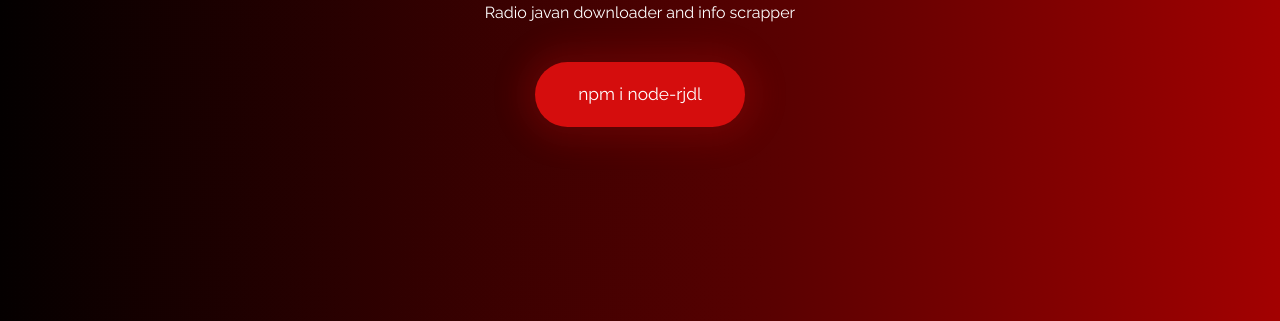
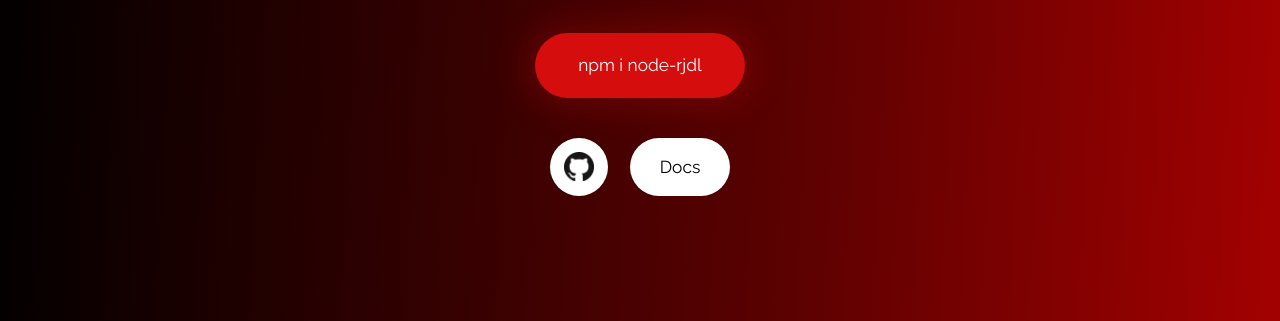
Before and after one commit to Keivan-sf/rjdl, a plain HTML site: page index.html in a window 1280 px wide. Shown: the part 479-800 px from the top of the page. Drawn offline with Linux system fonts and the light colour scheme.

Commit message:
Add action buttons

```diff
--- a/index.html
+++ b/index.html
@@ -36,6 +36,21 @@
                     Radio javan downloader and info scrapper
                 </p>
                 <div class="install-box">npm i node-rjdl</div>
+                <div class="btn-container">
+                    <a
+                        class="action-btn docs"
+                        href="https://keivan-sf.github.io/rjdl/docs"
+                        alt="Radio javan downloader for nodejs"
+                    >
+                        <div>Docs</div>
+                    </a>
+                    <a
+                        class="action-btn github"
+                        href="https://github.com/Keivan-sf/rjdl"
+                    >
+                        <div></div>
+                    </a>
+                </div>
             </section>
         </header>
     </body>
--- a/styles/main.css
+++ b/styles/main.css
@@ -71,3 +71,49 @@
     margin: 40px auto;
     font-size: 13pt;
 }
+
+.btn-container {
+    width: 180px;
+    margin: auto;
+    height: auto;
+}
+
+.action-btn {
+    float: right;
+    font-size: 13pt;
+    text-decoration: none;
+    color: #000;
+}
+
+.action-btn:active {
+    text-decoration: none;
+    color: #000;
+}
+
+.action-btn div {
+    background-color: #fff;
+    height: 58px;
+    border-radius: 100px;
+    box-shadow: 0px 0px;
+    transition: 0.2s;
+}
+
+.action-btn.docs div {
+    width: 100px;
+    display: flex;
+    justify-content: center;
+    align-items: center;
+}
+
+.action-btn.github div {
+    width: 58px;
+    background-image: url("../images/gh.png");
+    background-position: center;
+    background-repeat: no-repeat;
+    background-size: 30px;
+    margin-right: 22px;
+}
+
+.action-btn:hover div {
+    box-shadow: 0px 0px 20px 2px rgba(255, 255, 255, 0.2);
+}
```
